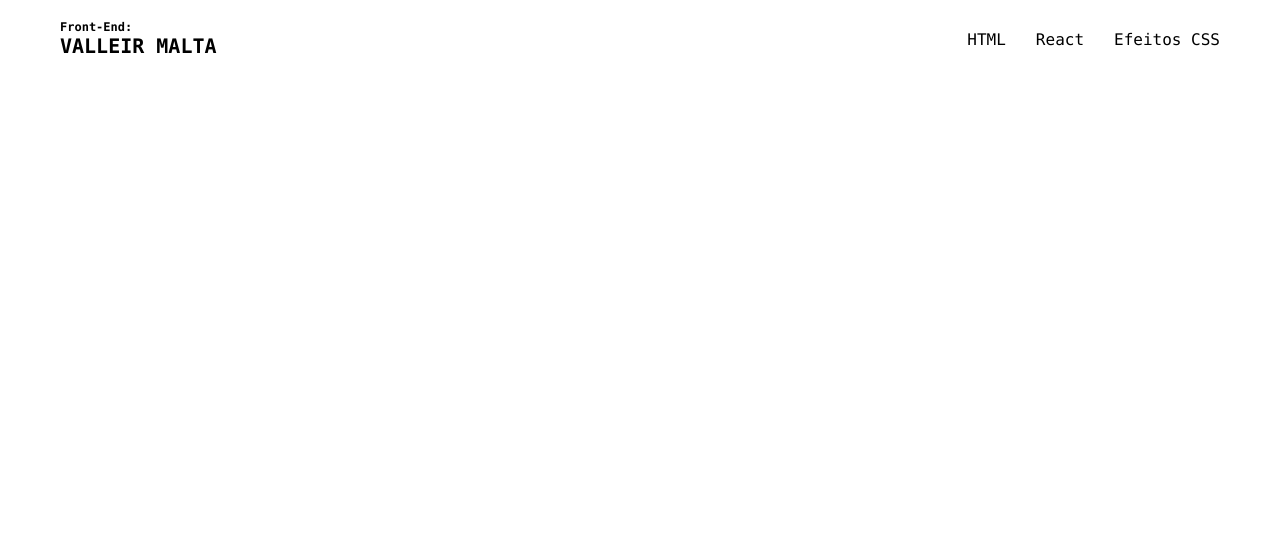
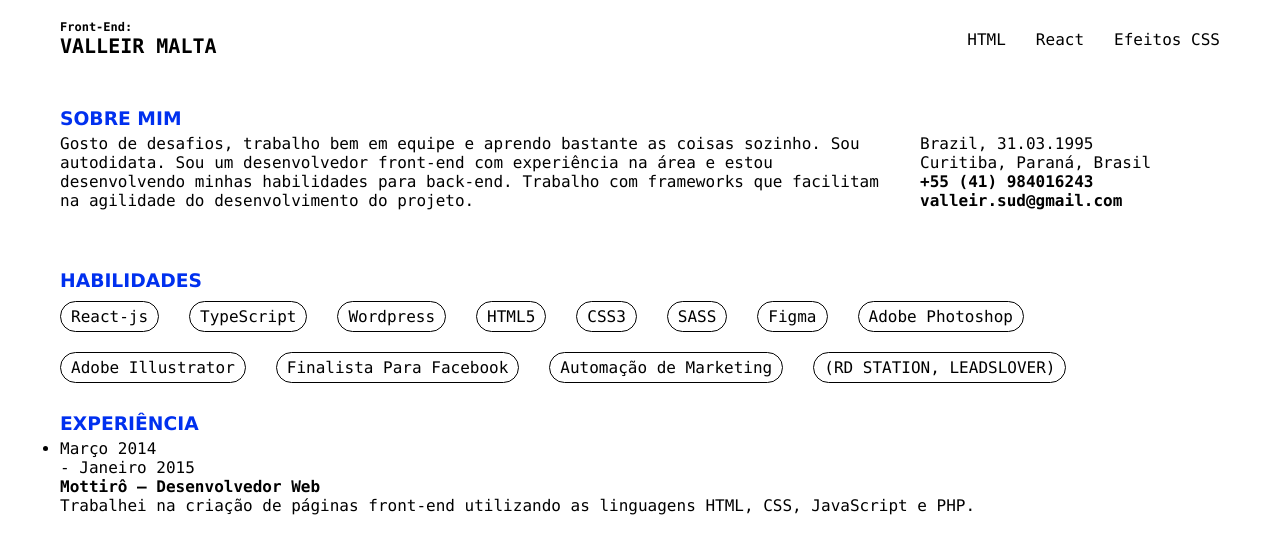
Before and after one commit to ValleirMalta/portfolio-dev, a Next.js app: page / in a window 1280 px wide. Shown: the top 554 px of the page. Built offline with nearby package versions, Linux system fonts and the light colour scheme.

Commit message:
EXPERIENCE STARTED

```diff
--- /dev/null
+++ b/components/AboutMe.tsx
@@ -0,0 +1,25 @@
+import styles from '@/styles/Home.module.scss';
+export default function AboutMe(){
+    return (
+        <>
+            <section className={styles.aboutMe}>
+              <div>
+                <h3 className={styles.tituloSection}>SOBRE MIM</h3>
+                <p>
+                  Gosto de desafios, trabalho bem em equipe e aprendo bastante as coisas
+                  sozinho. Sou autodidata.
+                  Sou um desenvolvedor front-end com experiência na área e estou
+                  desenvolvendo minhas habilidades para back-end. Trabalho com
+                  frameworks que facilitam na agilidade do desenvolvimento do projeto.
+                </p>
+              </div>
+              <div className={styles.personalInfor}>
+                  <p>Brazil, 31.03.1995</p>
+                  <p>Curitiba, Paraná, Brasil</p>
+                  <p><strong>+55 (41) 984016243</strong></p>
+                  <p><strong>valleir.sud@gmail.com</strong></p>
+              </div>
+            </section>
+        </>
+    )
+}
--- /dev/null
+++ b/components/Experience.tsx
@@ -0,0 +1,28 @@
+import styles from '@/styles/Home.module.scss';
+
+export default function Experience(){
+    // const
+    return (
+        <>
+        <section className={styles.experience}>
+            <h3 className={styles.tituloSection}>EXPERIÊNCIA</h3>
+            <div>
+                <ul>
+                    <li>
+                        <div>
+                            <dl>
+                                <dd>Março 2014</dd>
+                                <dd>- Janeiro 2015</dd>
+                            </dl>
+                        </div>
+                        <div>
+                            <h4>Mottirô — Desenvolvedor Web</h4>
+                            <p>Trabalhei na criação de páginas front-end utilizando as linguagens HTML, CSS, JavaScript e PHP.</p>
+                        </div>
+                    </li>
+                </ul>
+            </div>
+        </section>
+        </>
+    )
+}
--- /dev/null
+++ b/components/Header.tsx
@@ -0,0 +1,19 @@
+
+import Link from 'next/link'
+import styles from '@/styles/Home.module.scss'
+export default function HeaderMain(){
+    return(
+        <>
+        <header className={styles.bartop}>
+            <h1 className={styles.name}>Front-End: <br/><strong>Valleir Malta</strong></h1>
+            <nav className={styles.menu}>
+                <ul>
+                <li><Link href="/dashboard">HTML</Link></li>
+                <li><Link href="/dashboard">React</Link></li>
+                <li><Link href="/dashboard">Efeitos CSS</Link></li>
+                </ul>
+            </nav>
+        </header>
+        </>
+    )
+}
--- /dev/null
+++ b/components/Skills.tsx
@@ -0,0 +1,31 @@
+import styles from '@/styles/Home.module.scss';
+export default function Skills(){
+    const listSkills = [
+        "React-js",
+        "TypeScript",
+        "Wordpress",
+        "HTML5",
+        "CSS3",
+        "SASS",
+        "Figma",
+        "Adobe Photoshop",
+        "Adobe Illustrator",
+        "Finalista Para Facebook",
+        "Automação de Marketing",
+        "(RD STATION, LEADSLOVER)"
+    ]
+
+    function renderSkill () {
+        return listSkills.map((nome, i) => <li key={i}>{nome}</li>)
+    }
+    return (
+        <>
+        <section className={styles.skills}>
+            <h3 className={styles.tituloSection}>HABILIDADES</h3>
+            <ul>
+                {renderSkill()}
+            </ul>
+        </section>
+        </>
+    )
+}
--- a/pages/index.tsx
+++ b/pages/index.tsx
@@ -1,6 +1,9 @@
-import Link from 'next/link'
-import styles from '@/styles/Home.module.scss'
-import HeadInfor from '@/components/HeadInfor'
+import HeadInfor from '@/components/HeadInfor';
+import AboutMe from '@/components/aboutMe';
+import Header from '@/components/Header';
+import Skills from '@/components/Skills';
+import Experience from '@/components/Experience';
+import styles from '@/styles/Home.module.scss';
 
 export default function Home() {
   return (
@@ -11,18 +14,10 @@ export default function Home() {
       />
       <main className="main">
         <div className="container">
-
-          <header className={styles.bartop}>
-            <h1 className={styles.name}>Front-End: <br/><strong>Valleir Malta</strong></h1>
-            <nav className={styles.menu}>
-              <ul>
-                <li><Link href="/dashboard">HTML</Link></li>
-                <li><Link href="/dashboard">React</Link></li>
-                <li><Link href="/dashboard">Efeitos CSS</Link></li>
-              </ul>
-            </nav>
-          </header>
-
+          <Header />
+          <AboutMe />
+          <Skills />
+          <Experience />
         </div>
       </main>
     </>
--- a/styles/Home.module.scss
+++ b/styles/Home.module.scss
@@ -30,3 +30,35 @@
     }
   }
 }
+.skills,
+.aboutMe {
+  padding: 30px 0;
+}
+.tituloSection {
+  color: #0030ef;
+  font-family: Verdana, Geneva, Tahoma, sans-serif;
+  margin-bottom: 5px;
+}
+.aboutMe {
+  display: grid;
+  grid-template-columns:2fr 300px;
+  gap: 30px;
+  .personalInfor {
+    padding-top: 26px;
+  }
+}
+.skills {
+  ul {
+    display: flex;
+    flex-wrap: wrap;
+    gap: 30px;
+    row-gap: 20px;
+    margin-top: 10px;
+    li {
+      list-style-type: none;
+      border: 1px solid #000;
+      padding: 5px 10px;
+      border-radius: 16px;
+    }
+  }
+}
```
